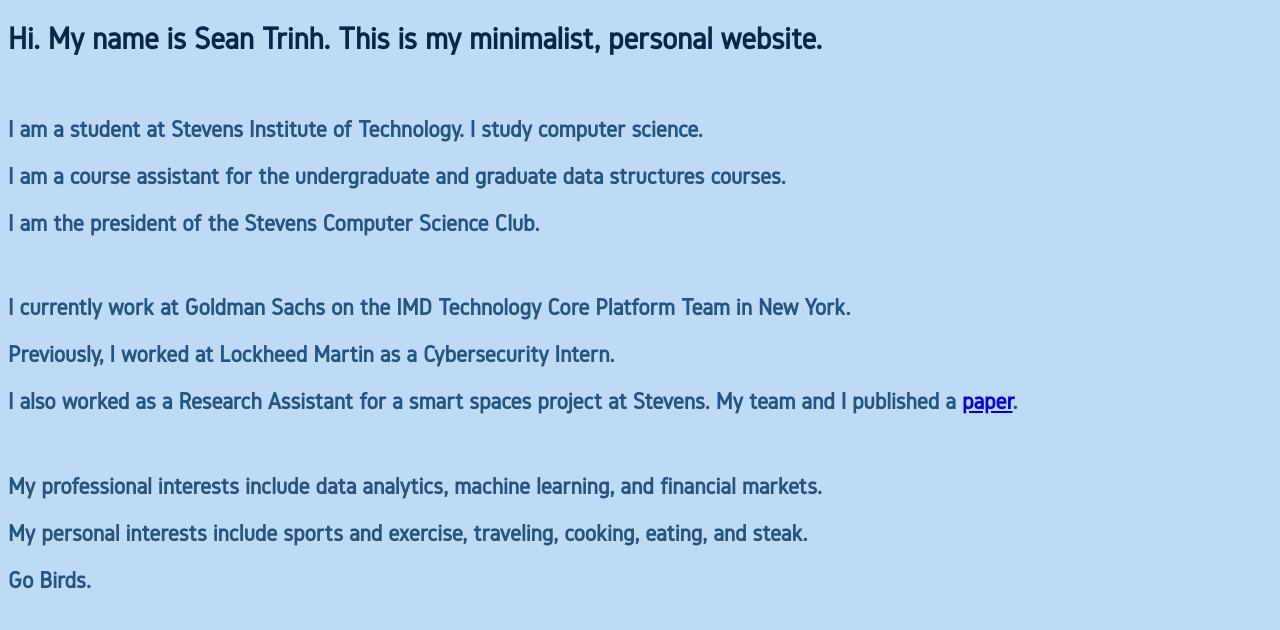
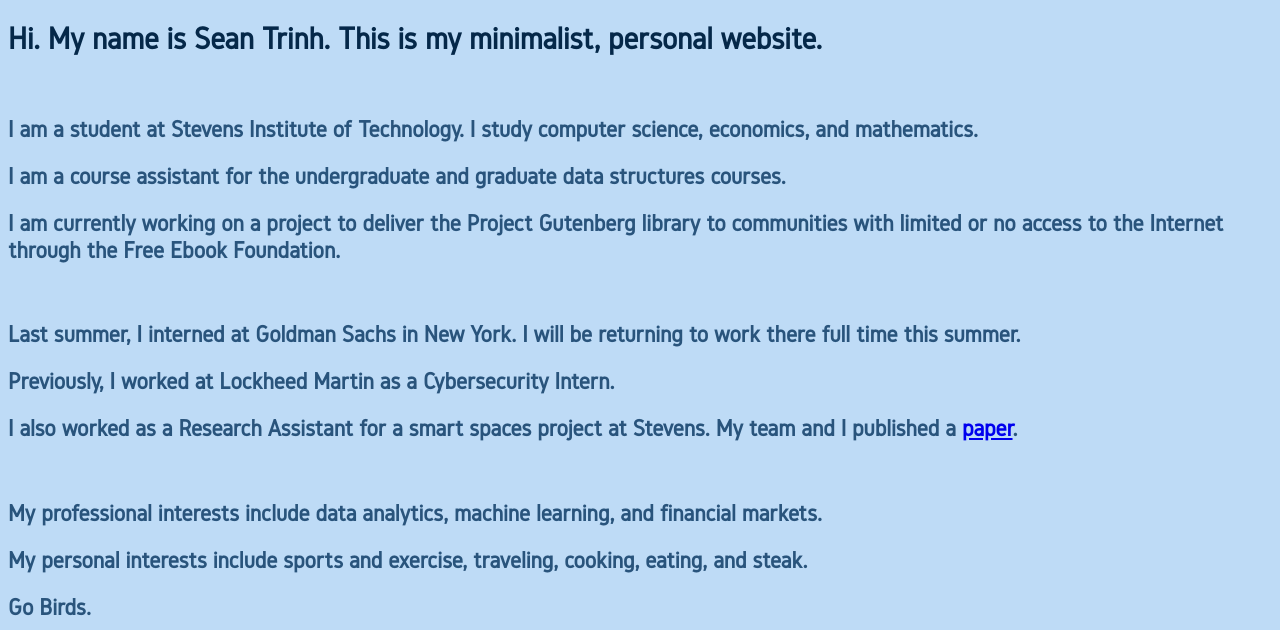
Before and after one commit to seantrinh/seantrinh.github.io, a plain HTML site: page index.html in a window 1280 px wide. Shown: the top 630 px of the page. Drawn offline with Linux system fonts and the light colour scheme.

Commit message:
status update

```diff
--- a/index.html
+++ b/index.html
@@ -7,11 +7,11 @@
 	<body>
 		<h1>Hi. My name is Sean Trinh. This is my minimalist, personal website.</h1>
 		<br>
-		<h2>I am a student at Stevens Institute of Technology. I study computer science.</h2>
+		<h2>I am a student at Stevens Institute of Technology. I study computer science, economics, and mathematics.</h2>
 		<h2>I am a course assistant for the undergraduate and graduate data structures courses.</h2>
-		<h2>I am the president of the Stevens Computer Science Club.</h2>
+		<h2>I am currently working on a project to deliver the Project Gutenberg library to communities with limited or no access to the Internet through the Free Ebook Foundation.</h2>
 		<br>
-		<h2>I currently work at Goldman Sachs on the IMD Technology Core Platform Team in New York.</h2>
+		<h2>Last summer, I interned at Goldman Sachs in New York. I will be returning to work there full time this summer.</h2>
 		<h2>Previously, I worked at Lockheed Martin as a Cybersecurity Intern.</h2>
 		<h2>I also worked as a Research Assistant for a smart spaces project at Stevens. My team and I published a <a href="https://ieeexplore.ieee.org/abstract/document/8249055" target="_blank">paper</a>.</h2>
 		<br>
```
